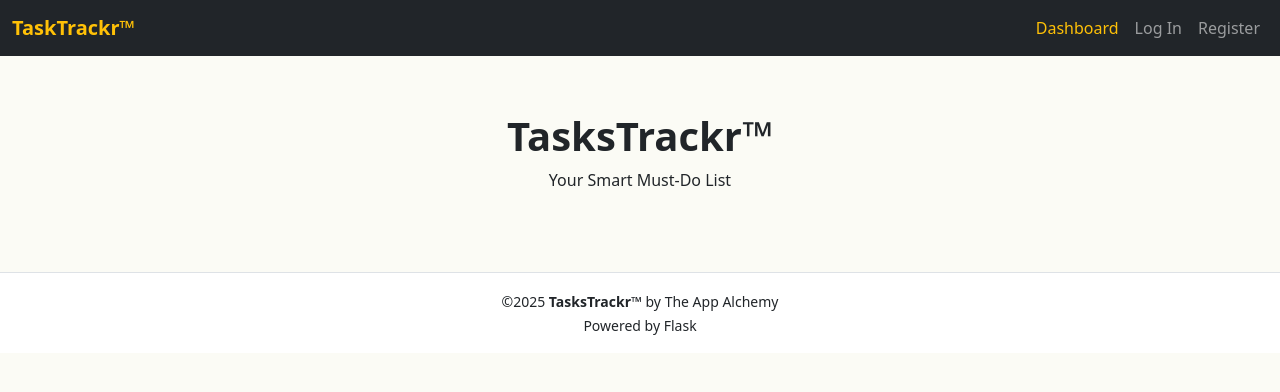
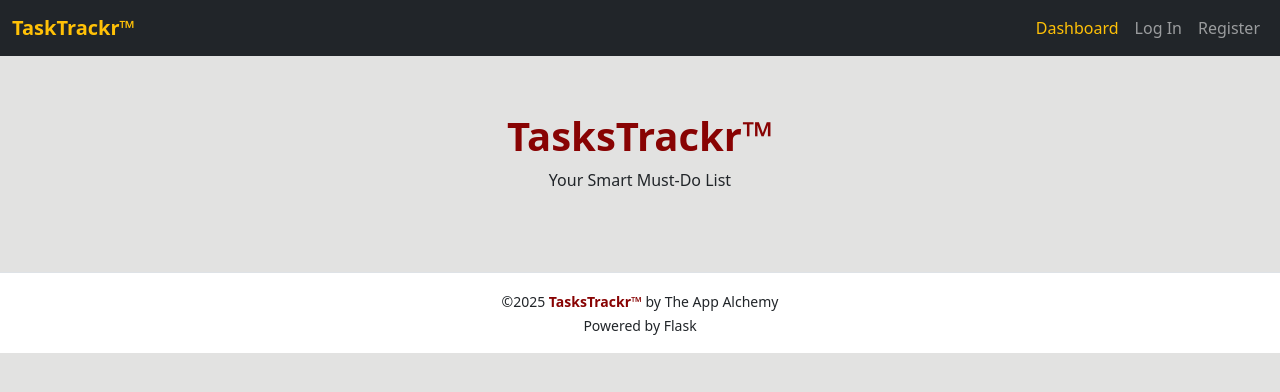
Before and after one commit to disaac318/task-manager2, a Flask app: page / in a window 1280 px wide. Shown: the top 392 px of the page. Run offline with Flask 3, Linux system fonts and the light colour scheme; data that the repository does not hold is empty; some libraries are stand-ins or nearby versions.

Commit message:
tasktracker update

```diff
--- a/static/css/style.css
+++ b/static/css/style.css
@@ -1,9 +1,13 @@
 .bg-custom {
-    background-color: #fbfbf5 !important;
+    background-color: #e2e2e1 !important;
 }
 
 footer {
     background-color: #fff !important;
+}
+
+.taskTheme {
+    color: #880303 !important;
 }
 
 
--- a/templates/base.html
+++ b/templates/base.html
@@ -105,7 +105,7 @@
 
         <!-- Footer -->
         <footer class="text-center py-3 mt-5 border-top">
-            <small>©2025 <strong>TasksTrackr&trade;</strong> by
+            <small>©2025 <strong class="taskTheme">TasksTrackr&trade;</strong> by
                 <span class="text-color-warning"> The App Alchemy</span> <br>
                 Powered by Flask</small>
         </footer>
--- a/templates/tasks.html
+++ b/templates/tasks.html
@@ -2,7 +2,7 @@
 {% block content %}
 
 <div class="container text-center py-3">
-    <h1><strong>TasksTrackr</strong>&trade;</h1>
+    <h1 class="taskTheme"><strong>TasksTrackr</strong>&trade;</h1>
     <p>Your Smart Must-Do List</p>
 </div>
 
```
